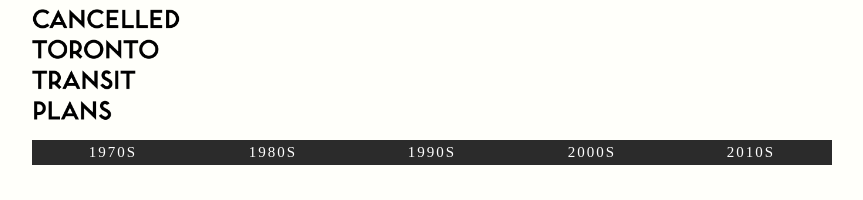
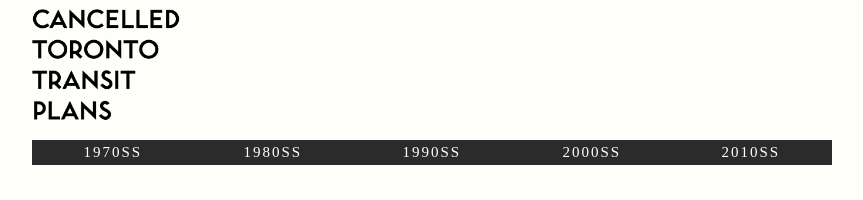
Before and after one commit to farhan-mohammed/Cancelled-Toronto, a Next.js app: page / in a window 1280 px wide. Shown: the top 200 px of the page, without its empty margins (208-1071 px from the left). Built offline with nearby package versions, Linux system fonts and the light colour scheme; a web font is replaced by a local one.

Commit message:
Update WebsiteWrapper.js

```diff
--- a/components/WebsiteWrapper.js
+++ b/components/WebsiteWrapper.js
@@ -5,18 +5,18 @@ import Header from './Header.js';
 // NavList contains the list of pages and their repesective propers to be displayed on the header and the side menu
 const NavList = [
 	{
-		decade: '1970',
+		decade: '1970s',
 		files: [
 			{
 				year: '1973',
-				name: 'Go Urban',
+				name: 'Go-Urban',
 				// link: '/'
 				link: 'go-urban'
 			}
 		]
 	},
 	{
-		decade: '1980',
+		decade: '1980s',
 		files: [
 			{
 				year: '1985',
@@ -27,7 +27,7 @@ const NavList = [
 		]
 	},
 	{
-		decade: '1990',
+		decade: '1990s',
 		files: [
 			// {
 			// 	year: '1990',
@@ -43,7 +43,7 @@ const NavList = [
 		]
 	},
 	{
-		decade: '2000',
+		decade: '2000s',
 		files: [
 			{
 				year: '2007',
@@ -54,7 +54,7 @@ const NavList = [
 		]
 	},
 	{
-		decade: '2010',
+		decade: '2010s',
 		files: [
 			{
 				year: '2011',
```
